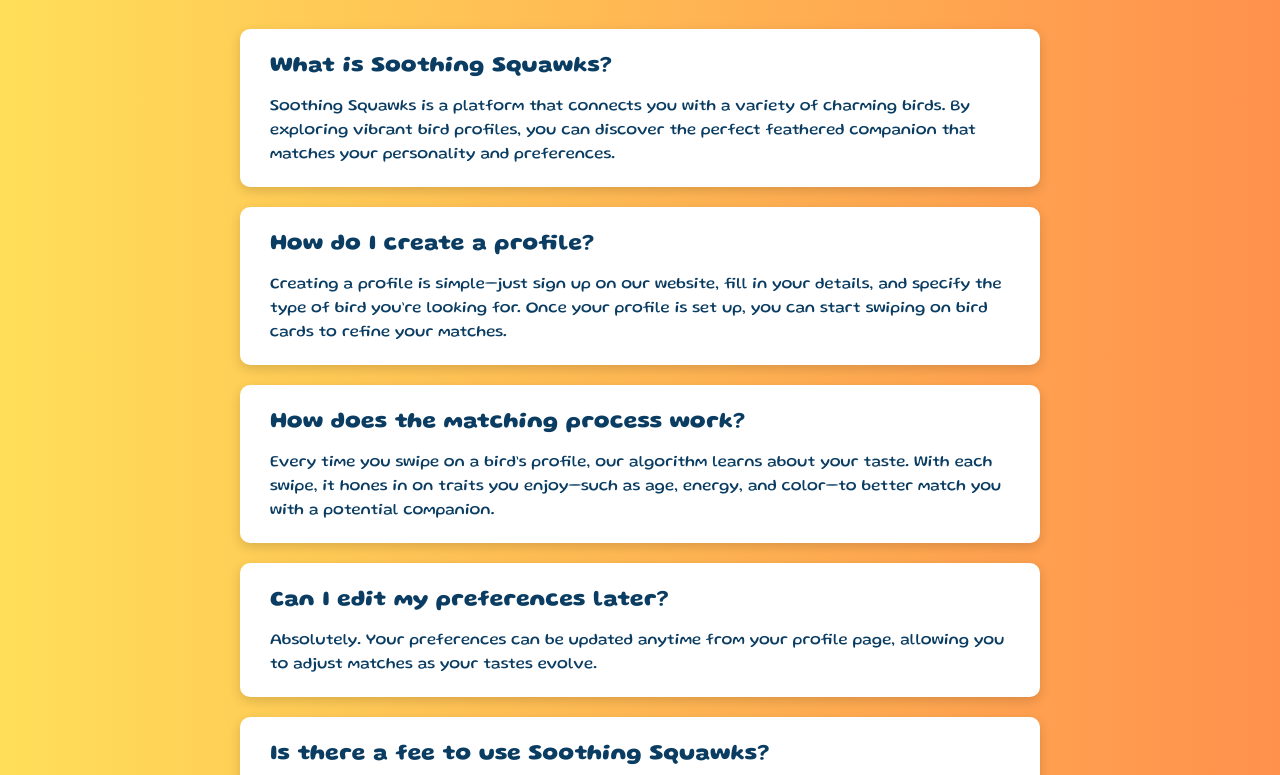
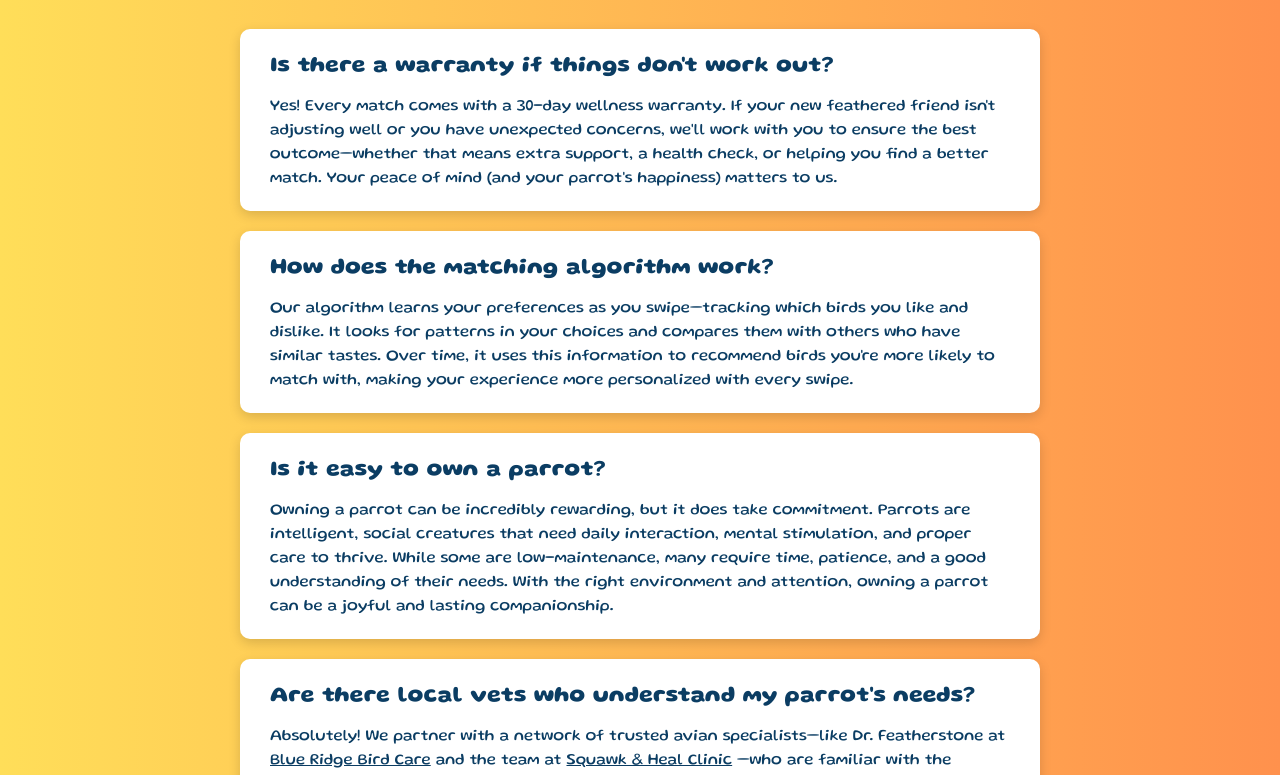
Before and after one commit to zthoffman21/soothingSquawks, a plain HTML site: page faq.html in a window 1280 px wide. Shown: the part 156-931 px from the top of the page. Drawn offline with Linux system fonts and the light colour scheme.

Commit message:
added more birds and updated some faqs

```diff
--- a/faq.html
+++ b/faq.html
@@ -35,37 +35,44 @@
             <h1 style="color: #fff; margin: 4dvh;">Frequently Asked Questions</h1>
 
             <div class="faq-card">
-                <h3>What is Soothing Squawks?</h3>
+                <h3>Is there a warranty if things don't work out?</h3>
                 <p>
-                    Soothing Squawks is a platform that connects you with a variety of charming
-                    birds. By exploring vibrant bird profiles, you can discover the perfect
-                    feathered companion that matches your personality and preferences.
+                    Yes! Every match comes with a 30-day wellness warranty. If your new feathered
+                    friend isn't adjusting well or you have unexpected concerns, we'll work with
+                    you to ensure the best outcome—whether that means extra support, a health check,
+                    or helping you find a better match. Your peace of mind (and your parrot's happiness) matters to us.
                 </p>
             </div>
 
             <div class="faq-card">
-                <h3>How do I create a profile?</h3>
+                <h3>How does the matching algorithm work?</h3>
                 <p>
-                    Creating a profile is simple—just sign up on our website, fill in your details,
-                    and specify the type of bird you’re looking for. Once your profile is set up,
-                    you can start swiping on bird cards to refine your matches.
+                    Our algorithm learns your preferences as you swipe—tracking which birds you
+                    like and dislike. It looks for patterns in your choices and compares them with
+                    others who have similar tastes. Over time, it uses this information to recommend
+                    birds you're more likely to match with, making your experience more personalized
+                    with every swipe.
                 </p>
             </div>
 
             <div class="faq-card">
-                <h3>How does the matching process work?</h3>
+                <h3>Is it easy to own a parrot?</h3>
                 <p>
-                    Every time you swipe on a bird’s profile, our algorithm learns about your taste.
-                    With each swipe, it hones in on traits you enjoy—such as age, energy, and
-                    color—to better match you with a potential companion.
+                    Owning a parrot can be incredibly rewarding, but it does take commitment. Parrots
+                    are intelligent, social creatures that need daily interaction, mental stimulation,
+                    and proper care to thrive. While some are low-maintenance, many require time, patience,
+                    and a good understanding of their needs. With the right environment and attention,
+                    owning a parrot can be a joyful and lasting companionship.
                 </p>
             </div>
 
             <div class="faq-card">
-                <h3>Can I edit my preferences later?</h3>
+                <h3>Are there local vets who understand my parrot's needs?</h3>
                 <p>
-                    Absolutely. Your preferences can be updated anytime from your profile page,
-                    allowing you to adjust matches as your tastes evolve.
+                    Absolutely! We partner with a network of trusted avian specialists—like Dr. Featherstone
+                    at <u>Blue Ridge Bird Care</u> and the team at <u>Squawk & Heal Clinic</u>
+                    —who are familiar with the unique needs of parrots. Whether it's a routine checkup or
+                    specialized advice, our local partners are here to help keep your feathered friend happy and healthy.
                 </p>
             </div>
 
```
Also changed, not shown: swipe.js (+17 -3 lines), images/parrot7.webp (added), images/parrot8.webp (added).
